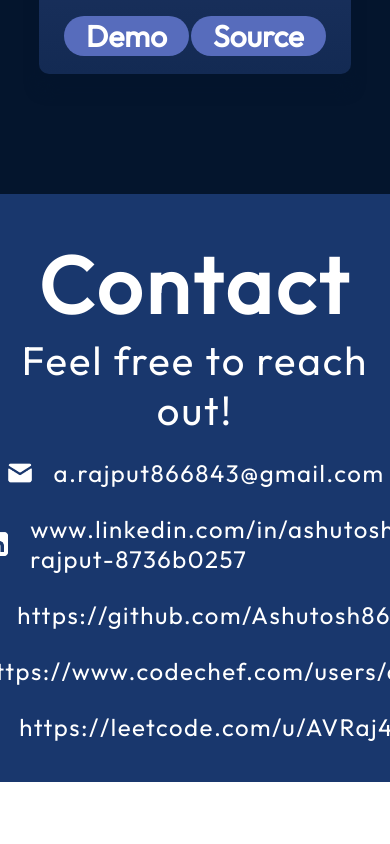
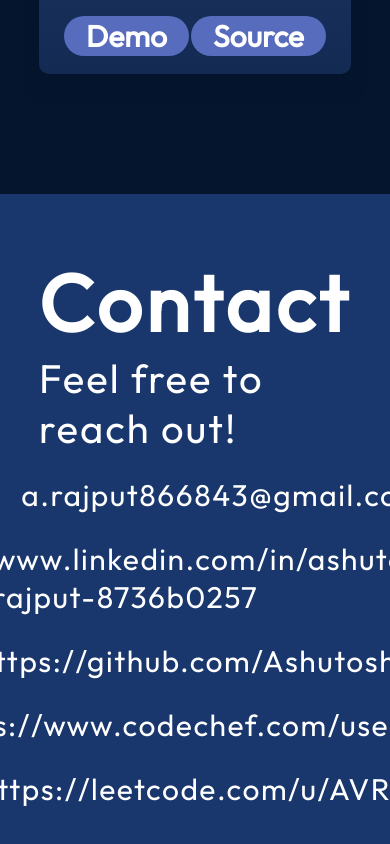
Before and after one commit to Ashutosh8668/MyPortfolio, a React (Vite) app: page / in a window 390 px wide. Shown: the part 8805-9649 px from the top of the page. Before the commit the page ends 9587 px from the top, so only its background shows below. Built offline with nearby package versions, Linux system fonts and the light colour scheme.

Commit message:
Update Contact.module.css

```diff
--- a/src/components/Contact/Contact.module.css
+++ b/src/components/Contact/Contact.module.css
@@ -35,9 +35,10 @@
 .link {
   display: flex;
   align-items: center;
-  gap: 20px;
+  gap: 25px;
 }
 
+/* 🔥 NEW - Ensures all icons have same size and are well aligned */
 .link img {
   width: 32px;
   height: 32px;
@@ -52,34 +53,25 @@
   letter-spacing: 1.5px;
 }
 
+/* Optional: hover effect for links */
 .link a:hover {
   text-decoration: underline;
 }
 
+/* Responsive Styles */
 @media screen and (max-width: 830px) {
   .container {
     flex-direction: column;
     gap: 23px;
-    padding: 40px 5%;
   }
 
   .text {
     display: flex;
     flex-direction: column;
     align-items: center;
-    text-align: center;
   }
 
   .links {
     align-items: center;
   }
-
-  .link a {
-    font-size: 24px;
-  }
-
-  .link img {
-    width: 28px;
-    height: 28px;
-  }
 }
```
